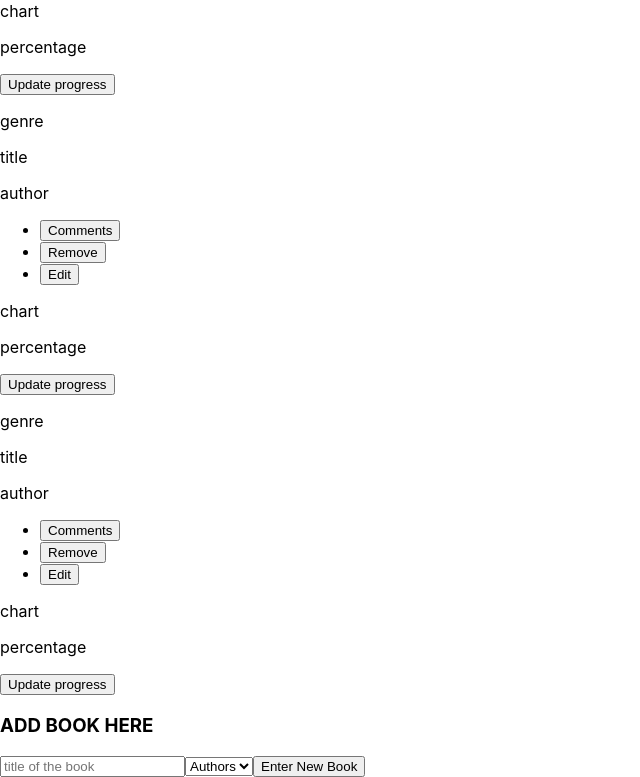
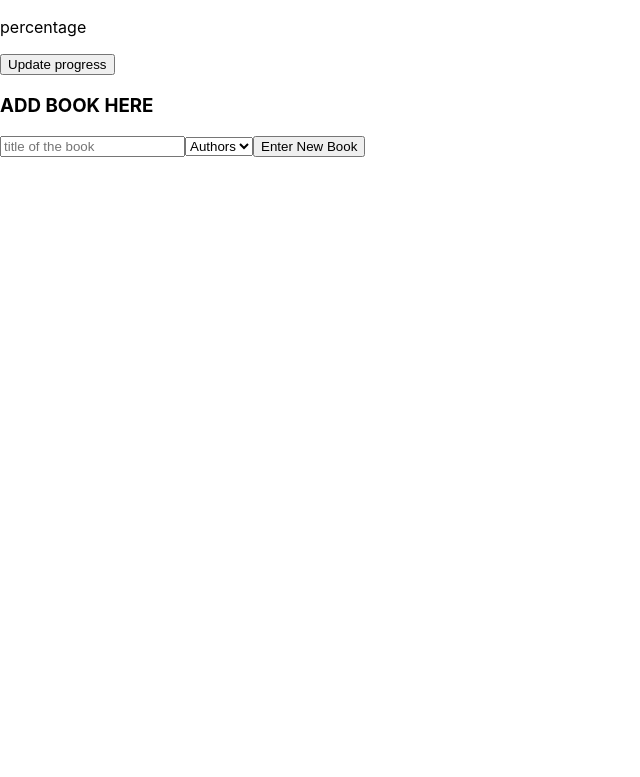
Before and after one commit to keza681/bookstore, a React (Create React App) app: page / in a window 1280 px wide. Shown: the part 370-1147 px from the top of the page, without its empty margins (0-640 px from the left). After the commit the page ends 800 px from the top, so only its background shows below. Built offline with nearby package versions, Linux system fonts and the light colour scheme.

Commit message:
Implement reviewer's changes

```diff
--- a/src/App.js
+++ b/src/App.js
@@ -4,17 +4,7 @@ import Navbar from './components/NavBar';
 import Books from './components/Books';
 import Categories from './components/Categories';
 
-const books = [
-  {
-    id: 1,
-    genre: 'genre',
-    title: 'title',
-    author: 'author',
-    chapter: 'React redux',
-  },
-];
-
-function App() {
+function App({ books }) {
   return (
     <div>
       <Navbar />
--- a/src/components/Book.js
+++ b/src/components/Book.js
@@ -29,53 +29,6 @@ function Book({ book }) {
           </div>
         </div>
       </div>
-      {' '}
-      <div className="bookCard">
-        <div className="bookInfo">
-          <p className="genre">{book.genre}</p>
-          <p className="title">{book.title}</p>
-          <p className="author">{book.author}</p>
-          <ul>
-            <li><button type="button">Comments</button></li>
-            <li><button type="button">Remove</button></li>
-            <li><button type="button">Edit</button></li>
-          </ul>
-        </div>
-        <div className="progress">
-          <div>
-            <div>chart</div>
-            <p>percentage</p>
-          </div>
-          <div>
-            <p>{book.status}</p>
-            <p>{book.currentChapter}</p>
-            <p>{book.chapterNumber}</p>
-            <button type="button">Update progress</button>
-          </div>
-        </div>
-      </div>
-      <div className="bookInfo">
-        <p className="genre">{book.genre}</p>
-        <p className="title">{book.title}</p>
-        <p className="author">{book.author}</p>
-        <ul>
-          <li><button type="button">Comments</button></li>
-          <li><button type="button">Remove</button></li>
-          <li><button type="button">Edit</button></li>
-        </ul>
-      </div>
-      <div className="progress">
-        <div>
-          <div>chart</div>
-          <p>percentage</p>
-        </div>
-        <div>
-          <p>{book.status}</p>
-          <p>{book.currentChapter}</p>
-          <p>{book.chapterNumber}</p>
-          <button type="button">Update progress</button>
-        </div>
-      </div>
     </>
   );
 }
--- a/src/components/Books.js
+++ b/src/components/Books.js
@@ -3,7 +3,17 @@ import PropTypes from 'prop-types';
 import Book from './Book';
 import AddBook from './AddBook';
 
-function Books({ books }) {
+function Books() {
+  const books = [
+    {
+      id: 1,
+      genre: 'genre',
+      title: 'title',
+      author: 'author',
+      chapter: 'React redux',
+    },
+  ];
+
   return (
     <>
       {books.map((book) => (
--- a/src/components/NavBar.js
+++ b/src/components/NavBar.js
@@ -8,7 +8,6 @@ function Navbar() {
         <h1>My book store </h1>
         <ul className="navMenu">
           <li><Link to="/">Books</Link></li>
-          <span>|</span>
           <li><Link to="/categories">My Categories</Link></li>
         </ul>
       </div>
```
Also changed, not shown: 1 other file (tests, documents, lock files or other folders).
